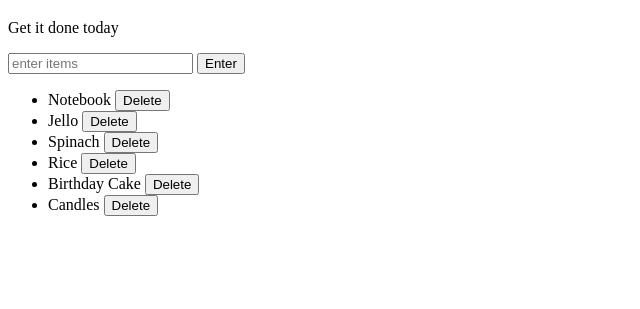
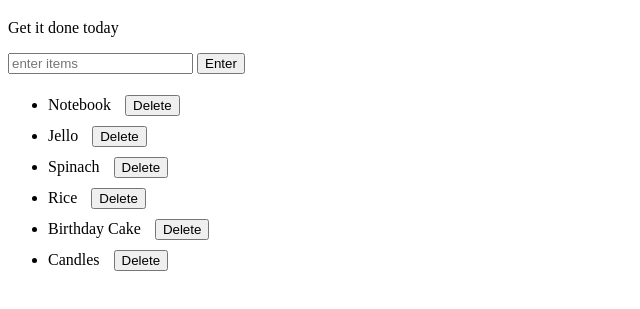
Before and after one commit to smarqito/smarqito.github.io, a plain HTML site: page shopping list/exercise/index.html in a window 1280 px wide. Shown: the part 61-370 px from the top of the page, without its empty margins (0-640 px from the left). Drawn offline with Linux system fonts and the light colour scheme.

Commit message:
shop new

```diff
--- a/shopping list/exercise/index.html
+++ b/shopping list/exercise/index.html
@@ -10,12 +10,12 @@
 	<input id="userinput" type="text" placeholder="enter items">
 	<button id="enter">Enter</button>
 	<ul>
-		<li class="bold red" random="23">Notebook <button name="liDelete">Delete</button></li>
-		<li>Jello <button name="liDelete">Delete</button></li>
-		<li>Spinach <button name="liDelete">Delete</button></li>
-		<li>Rice <button name="liDelete">Delete</button></li>
-		<li>Birthday Cake <button name="liDelete">Delete</button></li>
-		<li>Candles <button name="liDelete">Delete</button></li>
+		<li class="bold red" random="23">Notebook <button name="liDelete" class="deleteButton">Delete</button></li>
+		<li>Jello <button name="liDelete" class="deleteButton">Delete</button></li>
+		<li>Spinach <button name="liDelete" class="deleteButton">Delete</button></li>
+		<li>Rice <button name="liDelete" class="deleteButton">Delete</button></li>
+		<li>Birthday Cake <button name="liDelete" class="deleteButton">Delete</button></li>
+		<li>Candles <button name="liDelete" class="deleteButton">Delete</button></li>
 	</ul>
 	<script type="text/javascript" src="script.js"></script>
 </body>
--- a/shopping list/exercise/script.js
+++ b/shopping list/exercise/script.js
@@ -14,6 +14,7 @@ function createListElement() {
 	ul.appendChild(li);
 	var liNewButton = document.createElement("button");
 	liNewButton.setAttribute("name", "liDelete");
+	liNewButton.setAttribute("class", "deleteButton");
 	liNewButton.appendChild(document.createTextNode("Delete"));
 	li.appendChild(liNewButton);
 	checkClick()
@@ -36,9 +37,17 @@ function liClick() {
 	this.classList.toggle("done");
 }
 
-button.addEventListener("click", addListAfterClick);
+function _eventListener(place, listener, _function) {
+	place.addEventListener(listener, _function);
+}
 
-input.addEventListener("keypress", addListAfterKeypress);
+_eventListener(button, "click", addListAfterClick);
+
+_eventListener(input, "keypress", addListAfterKeypress);
+
+// button.addEventListener("click", addListAfterClick);
+
+// input.addEventListener("keypress", addListAfterKeypress);
 
 function checkClick() {
 	for (var d = 0; d < buttonDelete.length; d++) {
--- a/shopping list/exercise/style.css
+++ b/shopping list/exercise/style.css
@@ -21,3 +21,15 @@
 .done {
   text-decoration: line-through;
 }
+
+.deleteButton {
+  margin-left: 10px;
+}
+
+ul > li {
+  padding: 5px 0px 5px 0px;
+}
+
+ul > li:hover, ul > li > button {
+  cursor: pointer;
+}
```
